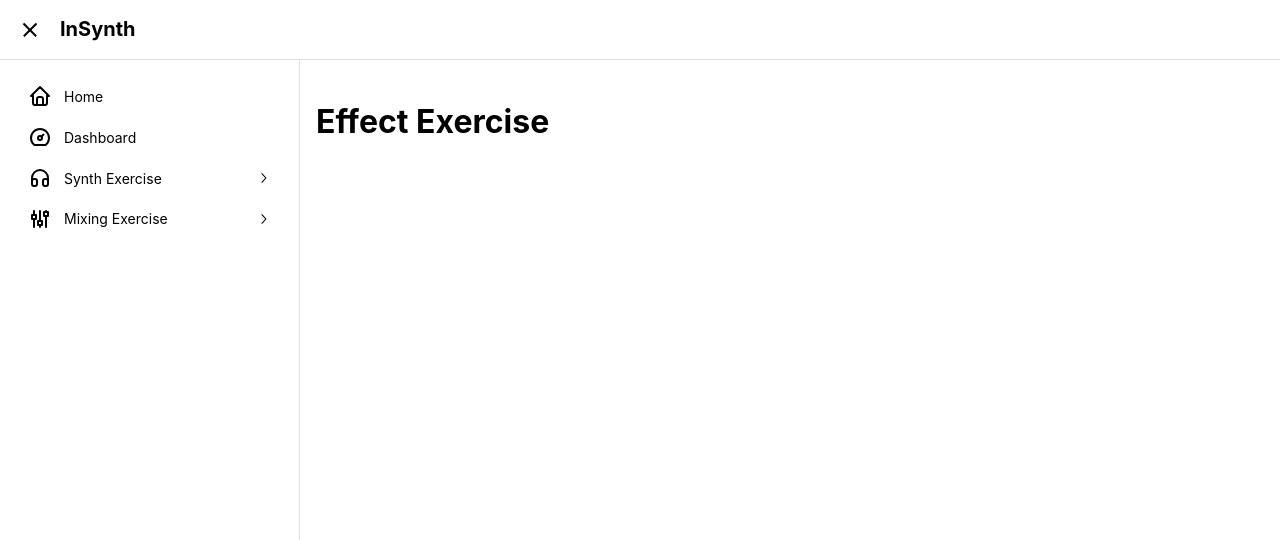
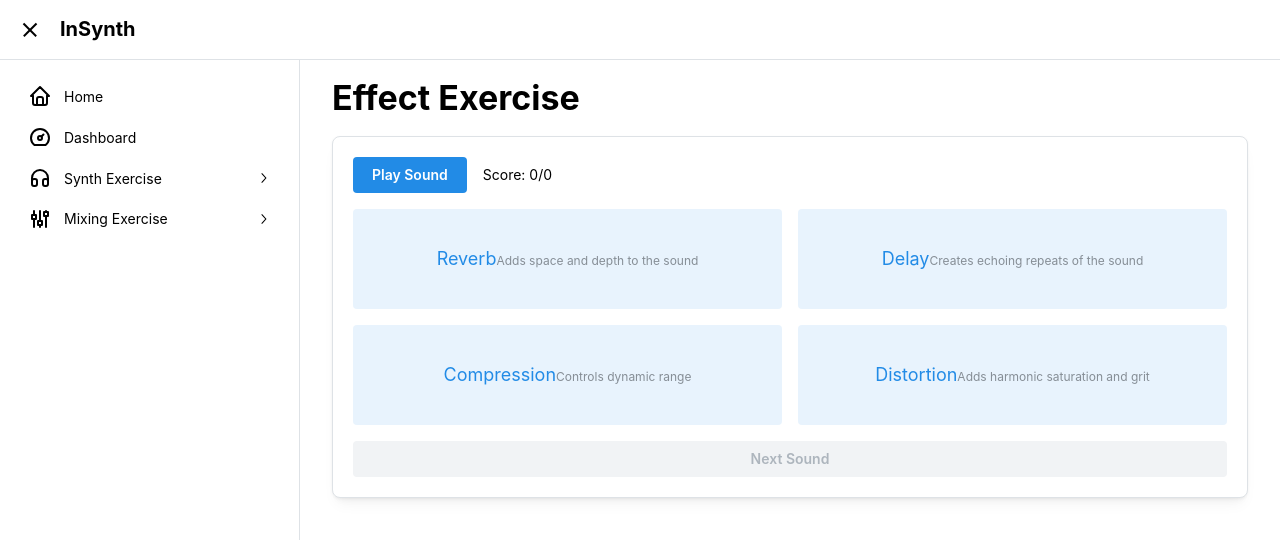
Before and after one commit to YuWangHei/InSynth, a React (Create React App) app: page /#/SoundEffect in a window 1280 px wide. Shown: the top 540 px of the page. Built offline with nearby package versions, Linux system fonts and the light colour scheme; no server answers.

Commit message:
Added effect exercise

```diff
--- /dev/null
+++ b/src/Music/index.js
@@ -0,0 +1,4 @@
+import audio1 from './Bad_Chick_cropped.wav';
+import audio2 from './Mineral_cropped.wav';
+
+export { audio1, audio2 };
--- a/src/pages/sound-exercise/EffectExercise.js
+++ b/src/pages/sound-exercise/EffectExercise.js
@@ -1,11 +1,258 @@
-import React from 'react';
+import React, { useState, useEffect, useRef } from 'react';
+import {
+  Title,
+  Button,
+  Group,
+  Stack,
+  Card,
+  Text,
+  Grid,
+  Alert,
+  Container,
+} from '@mantine/core';
+import { IconPlayerPlay, IconVolume, IconRefresh } from '@tabler/icons-react';
 import Frame from '../Frame';
+import {audio1, audio2} from '../../Music';
+
+const audioFiles = [audio1, audio2];
+
+// Set up sound effects
+const effects = [
+  {
+    name: 'Reverb',
+    description: 'Adds space and depth to the sound',
+    setup: async (audioContext) => {
+      const convolver = audioContext.createConvolver();
+      // Create impulse response
+      const length = audioContext.sampleRate * 2; // 2 seconds
+      const impulse = audioContext.createBuffer(2, length, audioContext.sampleRate);
+      for (let channel = 0; channel < 2; channel++) {
+        const channelData = impulse.getChannelData(channel);
+        for (let i = 0; i < length; i++) {
+          channelData[i] = (Math.random() * 2 - 1) * Math.exp(-i / (length / 6));
+        }
+      }
+      convolver.buffer = impulse;
+      return convolver;
+    }
+  },
+  {
+    name: 'Delay',
+    description: 'Creates echoing repeats of the sound',
+    setup: (audioContext) => {
+      const delay = audioContext.createDelay();
+      const feedback = audioContext.createGain();
+      delay.delayTime.value = 0.3;
+      feedback.gain.value = 0.4;
+      delay.connect(feedback);
+      feedback.connect(delay);
+      return delay;
+    }
+  },
+  {
+    name: 'Compression',
+    description: 'Controls dynamic range',
+    setup: (audioContext) => {
+      const compressor = audioContext.createDynamicsCompressor();
+      compressor.threshold.value = -24;
+      compressor.knee.value = 30;
+      compressor.ratio.value = 12;
+      compressor.attack.value = 0.003;
+      compressor.release.value = 0.25;
+      return compressor;
+    }
+  },
+  {
+    name: 'Distortion',
+    description: 'Adds harmonic saturation and grit',
+    setup: (audioContext) => {
+      const distortion = audioContext.createWaveShaper();
+      function makeDistortionCurve(amount = 50) {
+        const n_samples = 44100;
+        const curve = new Float32Array(n_samples);
+        for (let i = 0; i < n_samples; ++i) {
+          const x = (i * 2) / n_samples - 1;
+          curve[i] = (Math.PI + amount) * x / (Math.PI + amount * Math.abs(x));
+        }
+        return curve;
+      }
+      distortion.curve = makeDistortionCurve();
+      return distortion;
+    }
+  }
+];
 
 function EffectExercise() {
+  const [currentEffect, setCurrentEffect] = useState(null);
+  const [isPlaying, setIsPlaying] = useState(false);
+  const [score, setScore] = useState({ correct: 0, total: 0 });
+  const [selectedEffect, setSelectedEffect] = useState(null);
+  const [showFeedback, setShowFeedback] = useState(false);
+
+  const audioContextRef = useRef(null);
+  const audioBufferRef = useRef(null);
+
+  useEffect(() => {
+    generateNewEffect();
+    // Initialize audio context and load sample
+    const initAudio = async () => {
+      audioContextRef.current = new (window.AudioContext || window.webkitAudioContext)();
+
+      const audioFile = getRandomAudio();
+      const response = await fetch(audioFile);
+      const arrayBuffer = await response.arrayBuffer();
+      audioBufferRef.current = await audioContextRef.current.decodeAudioData(arrayBuffer);
+    };
+    initAudio();
+
+    return () => {
+      if (audioContextRef.current) {
+        audioContextRef.current.close();
+      }
+    };
+  }, []);
+
+  const getRandomAudio = () => {
+    const randomIndex = Math.floor(Math.random() * audioFiles.length);
+    return audioFiles[randomIndex];
+  };
+
+
+  const generateNewEffect = () => {
+    const randomEffect = effects[Math.floor(Math.random() * effects.length)];
+    setCurrentEffect(randomEffect);
+    setSelectedEffect(null);
+    setShowFeedback(false);
+  };
+
+  const handlePlay = async () => {
+    if (!audioContextRef.current || !audioBufferRef.current) return;
+
+    if (audioContextRef.current.state === 'suspended') {
+      await audioContextRef.current.resume();
+    }
+
+    setIsPlaying(true);
+
+    // Create audio source
+    const source = audioContextRef.current.createBufferSource();
+    source.buffer = audioBufferRef.current;
+
+    // Create gain node for final output
+    const gainNode = audioContextRef.current.createGain();
+    gainNode.gain.value = 0.7; // Prevent clipping
+
+    // Set up effect chain
+    try {
+      const effectNode = await currentEffect.setup(audioContextRef.current);
+
+      // Connect the audio nodes
+      source.connect(effectNode);
+      effectNode.connect(gainNode);
+      gainNode.connect(audioContextRef.current.destination);
+
+      // Play the sound
+      source.start(0);
+      source.onended = () => {
+        setIsPlaying(false);
+      };
+    } catch (error) {
+      console.error('Error setting up audio effect:', error);
+      setIsPlaying(false);
+    }
+  };
+
+  const handleEffectGuess = (effect) => {
+    setSelectedEffect(effect);
+    setShowFeedback(true);
+
+    if (effect.name === currentEffect.name) {
+      setScore(prev => ({
+        correct: prev.correct + 1,
+        total: prev.total + 1
+      }));
+    } else {
+      setScore(prev => ({
+        ...prev,
+        total: prev.total + 1
+      }));
+    }
+  };
 
   return (
     <Frame>
-      <h1>Effect Exercise</h1>
+      <Container size="md" px="md">
+        <Stack spacing="lg">
+          <Title order={1}>Effect Exercise</Title>
+
+          <Card shadow="sm" p="lg" radius="md" withBorder>
+            <Stack spacing="md">
+              <Group position="apart" align="center">
+                <Button
+                  onClick={handlePlay}
+                  disabled={isPlaying}
+                  leftIcon={isPlaying ? <IconVolume size={20} /> : <IconPlayerPlay size={20} />}
+                  color="blue"
+                >
+                  {isPlaying ? 'Playing...' : 'Play Sound'}
+                </Button>
+
+                <Text size="sm" weight={500}>
+                  Score: {score.correct}/{score.total}
+                </Text>
+              </Group>
+
+              <Grid>
+                {effects.map((effect) => (
+                  <Grid.Col key={effect.name} span={6}>
+                    <Button
+                      onClick={() => handleEffectGuess(effect)}
+                      disabled={showFeedback}
+                      variant={selectedEffect?.name === effect.name ? "filled" : "light"}
+                      color="blue"
+                      fullWidth
+                      h={100}
+                      styles={{
+                        inner: {
+                          flexDirection: 'column',
+                          height: '100%',
+                          justifyContent: 'center',
+                        },
+                      }}
+                    >
+                      <Text size="lg" weight={500}>{effect.name}</Text>
+                      <Text size="xs" mt={4} color="dimmed">
+                        {effect.description}
+                      </Text>
+                    </Button>
+                  </Grid.Col>
+                ))}
+              </Grid>
+
+              {showFeedback && (
+                <Alert
+                  color={selectedEffect?.name === currentEffect?.name ? "green" : "red"}
+                  title={selectedEffect?.name === currentEffect?.name ? "Correct!" : "Not quite!"}
+                >
+                  The effect was {currentEffect?.name}.
+                  {selectedEffect?.name !== currentEffect?.name &&
+                    ` Listen for ${currentEffect?.description.toLowerCase()}`}
+                </Alert>
+              )}
+
+              <Button
+                onClick={generateNewEffect}
+                disabled={!showFeedback}
+                leftIcon={<IconRefresh size={20} />}
+                variant="light"
+                fullWidth
+              >
+                Next Sound
+              </Button>
+            </Stack>
+          </Card>
+        </Stack>
+      </Container>
     </Frame>
   );
 }
```
Also changed, not shown: 1 other file (tests, documents, lock files or other folders).
